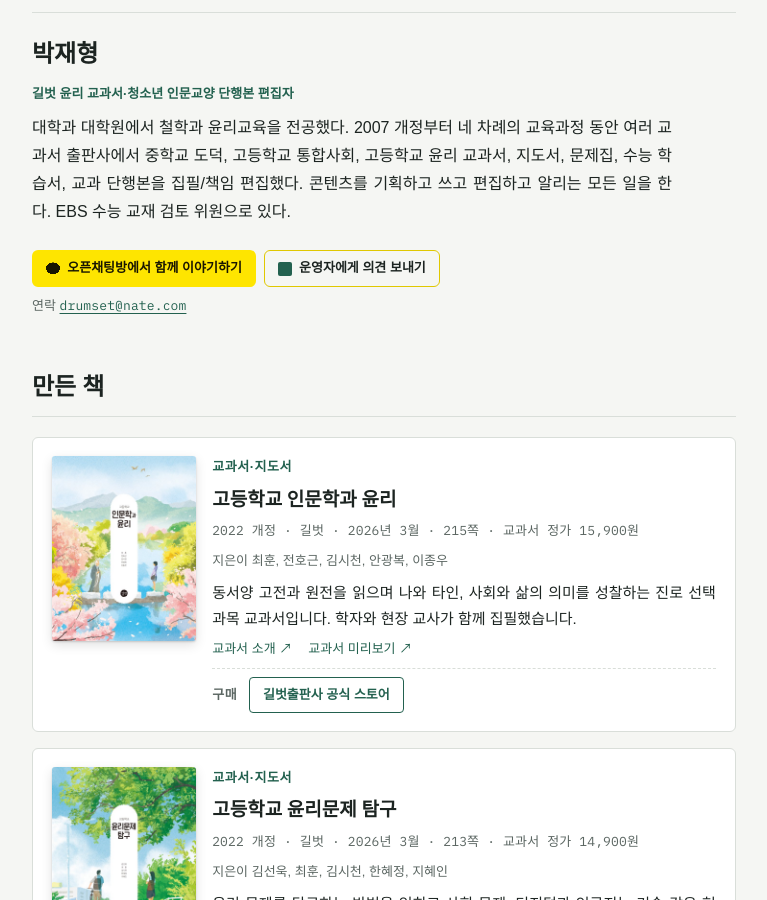
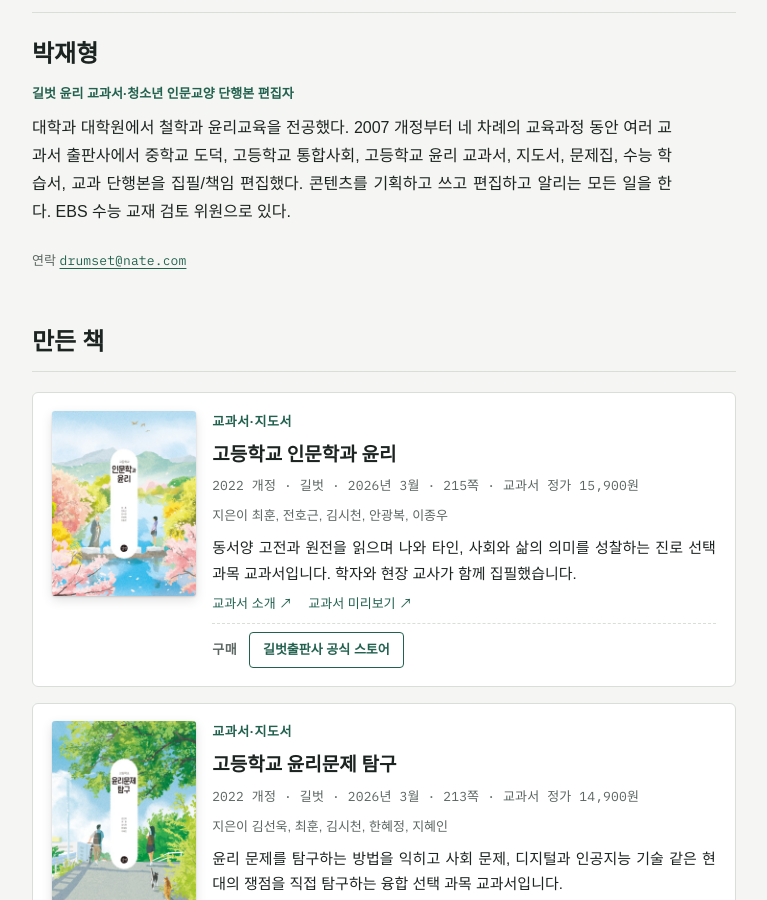
Before and after one commit to ethics-news/ethics-news.github.io, a Jekyll site: the page built from about/index.html, in a window 1280 px wide and 900 px high, scrolled down 462 px. Shown: the whole window, without its empty margins (256-1023 px from the left). Built offline with Jekyll 4.4.1, drawn with Linux system fonts in a browser that asks for light colours; some web fonts are replaced.

Commit message:
소개 글의 중복 버튼 삭제 (아래 영역에 같은 버튼 있음)
Co-Authored-By: Claude Opus 5.5 <noreply@anthropic.com>
Claude-Session: https://claude.ai/code/session_01T6ePPceWU8bVGSDdg45vi9

```diff
--- a/about/index.html
+++ b/about/index.html
@@ -19,7 +19,6 @@ title: 소개
     <div class="prose">
       <p>대학과 대학원에서 철학과 윤리교육을 전공했다. 2007 개정부터 네 차례의 교육과정 동안 여러 교과서 출판사에서 중학교 도덕, 고등학교 통합사회, 고등학교 윤리 교과서, 지도서, 문제집, 수능 학습서, 교과 단행본을 집필/책임 편집했다. 콘텐츠를 기획하고 쓰고 편집하고 알리는 모든 일을 한다. EBS 수능 교재 검토 위원으로 있다.</p>
     </div>
-    <p class="person-contact"><span class="chat-btns"><a class="openchat" href="{{ site.openchat }}" target="_blank" rel="noopener">오픈채팅방에서 함께 이야기하기</a>{% if site.feedback_form %}<a class="openchat form" href="{{ site.feedback_form }}" target="_blank" rel="noopener">운영자에게 의견 보내기</a>{% endif %}</span></p>
     <p class="person-contact">연락 <a class="mono mail" href="mailto:{{ site.email }}">{{ site.email }}</a></p>
   </div>
 </section>
```
